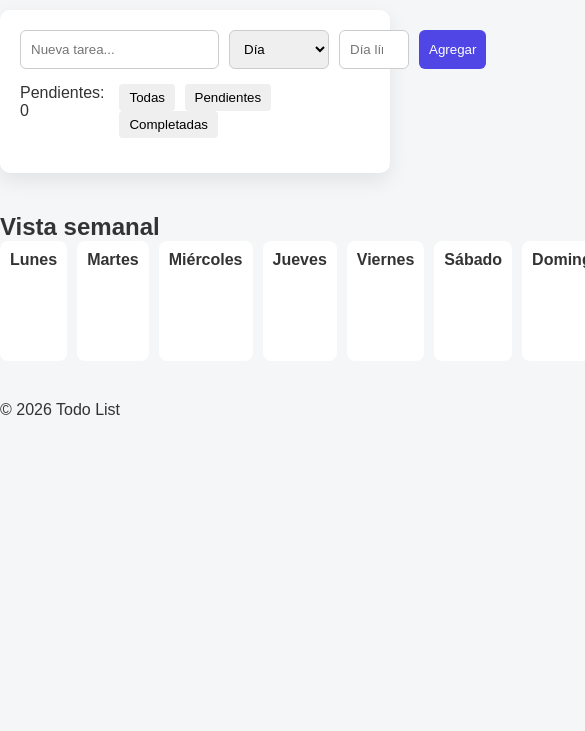
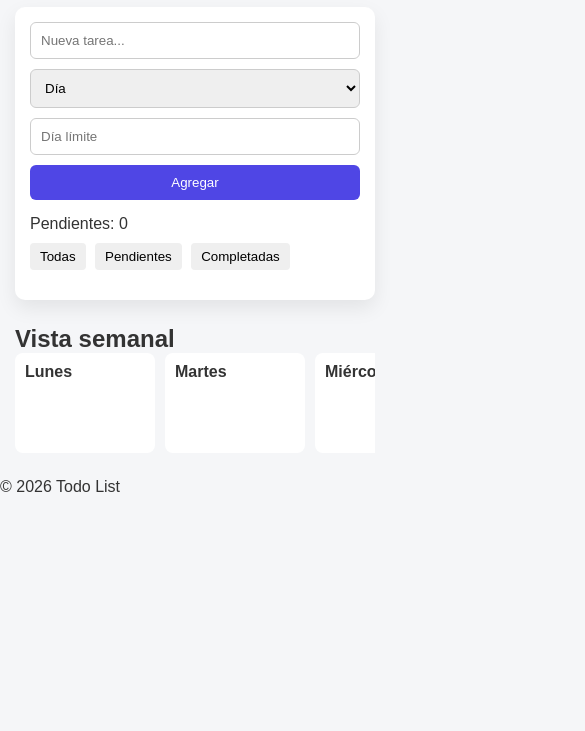
Before and after one commit to MiguelAngelLealPerez/todo-list, a plain HTML site: page index.html in a window 390 px wide. Shown: the part 113-844 px from the top of the page, 585 px wide, since content can reach past the window. Drawn offline with Linux system fonts and the light colour scheme.

Commit message:
Agregar pagina responsiva

```diff
--- a/css/styles.css
+++ b/css/styles.css
@@ -160,3 +160,90 @@ header {
     border-radius: 4px;
     margin-bottom: 4px;
 }
+
+/* =========================
+   RESPONSIVE
+   ========================= */
+
+@media (max-width: 900px) {
+    .week-grid {
+        grid-template-columns: repeat(4, 1fr);
+    }
+}
+
+@media (max-width: 768px) {
+
+    /* CONTENEDOR */
+    .todo-container {
+        margin: 15px;
+        padding: 15px;
+    }
+
+    /* FORMULARIO EN COLUMNA */
+    #task-form {
+        flex-direction: column;
+    }
+
+    #task-form input,
+    #task-form select,
+    #task-form button {
+        width: 100%;
+    }
+
+    /* CONTROLES */
+    .controls {
+        flex-direction: column;
+        gap: 10px;
+        align-items: flex-start;
+    }
+
+    .filters button {
+        margin-left: 0;
+        margin-right: 5px;
+    }
+
+    /* TARJETAS DE TAREA */
+    #task-list li {
+        flex-direction: column;
+        align-items: flex-start;
+        gap: 10px;
+    }
+
+    .task-actions {
+        width: 100%;
+        justify-content: flex-start;
+        flex-wrap: wrap;
+    }
+
+    /* CALENDARIO */
+    .week-board {
+        margin: 25px 15px;
+    }
+
+    .week-grid {
+        grid-template-columns: repeat(7, minmax(120px, 1fr));
+        overflow-x: auto;
+    }
+}
+
+@media (max-width: 480px) {
+
+    /* TÍTULOS */
+    .title {
+        font-size: 2rem;
+    }
+
+    .subtitle {
+        font-size: 1rem;
+    }
+
+    /* CALENDARIO CON SCROLL */
+    .week-grid {
+        grid-template-columns: repeat(7, 140px);
+        overflow-x: auto;
+    }
+
+    .day {
+        min-height: 100px;
+    }
+}
```
